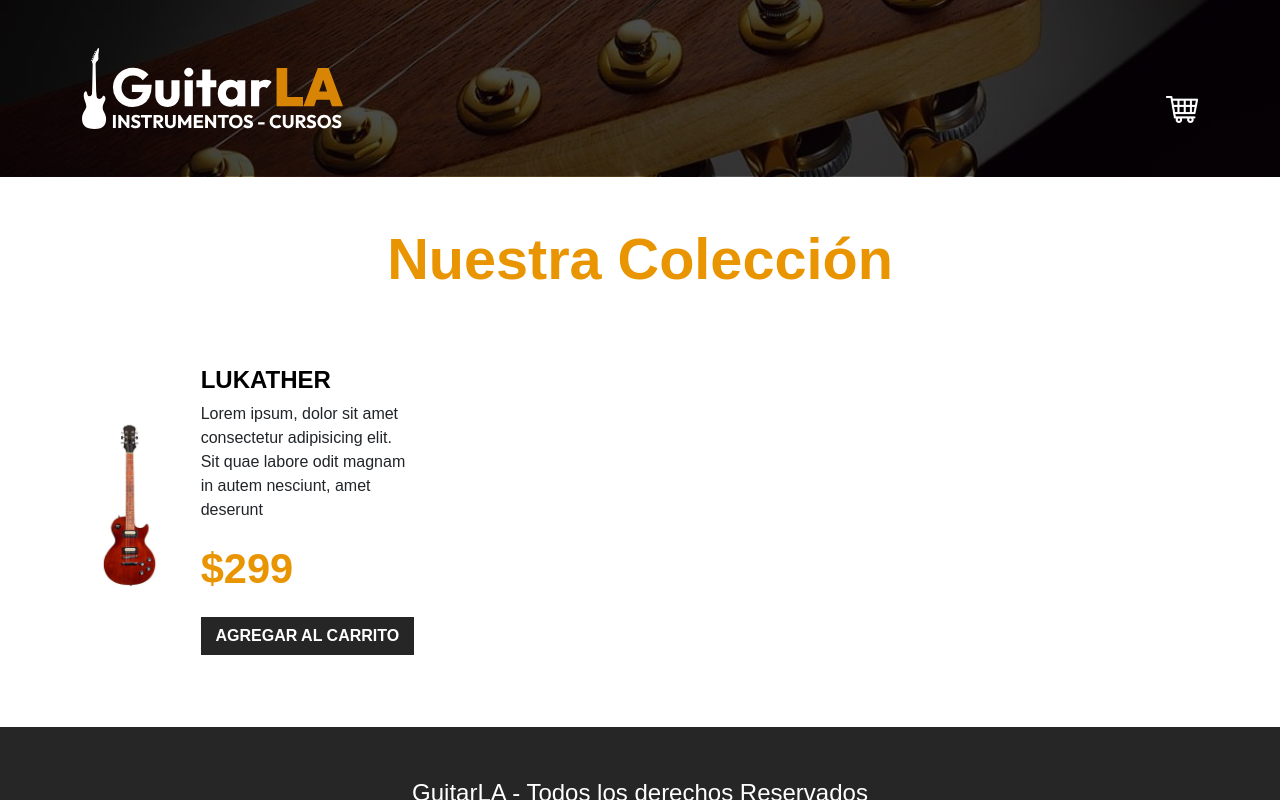
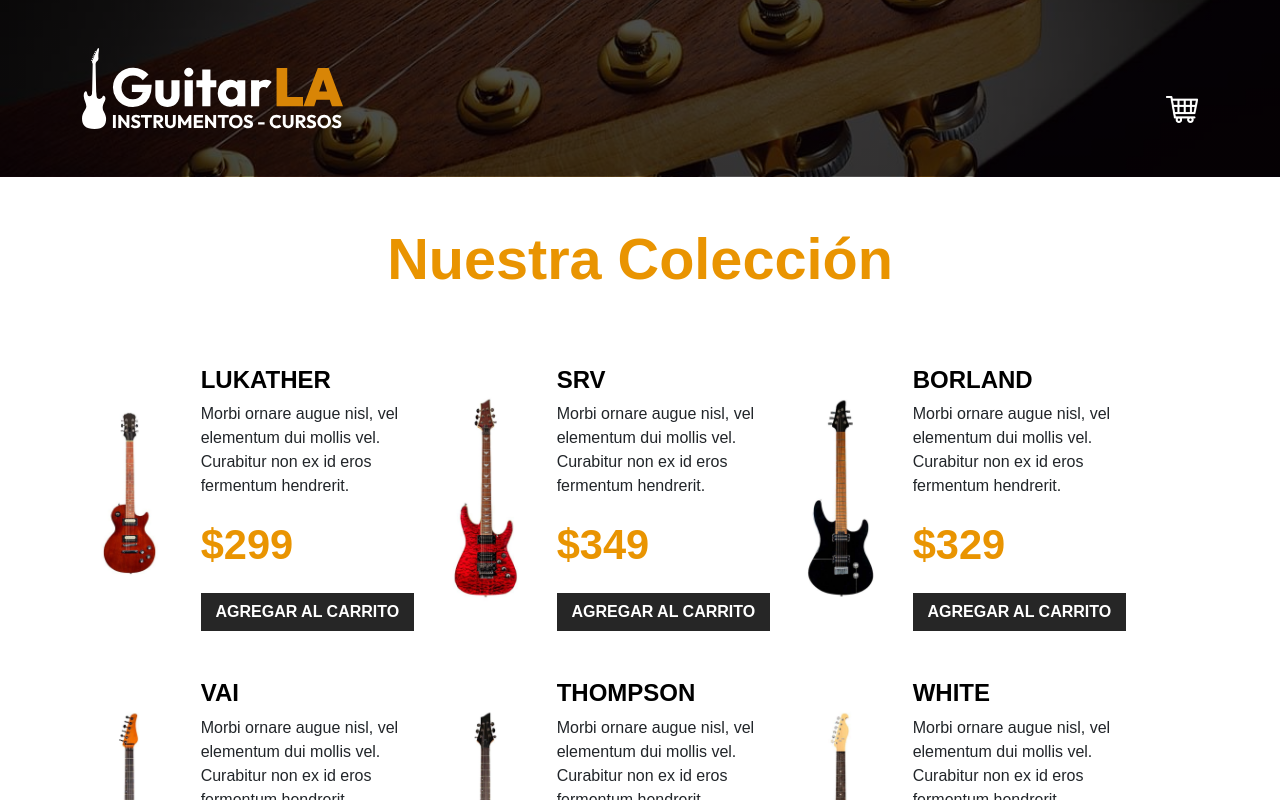
Before and after one commit to jrobertoq/guitarla, a React app: page / in a window 1280 px wide. Shown: the top 800 px of the page. Built offline with nearby package versions, Linux system fonts and the light colour scheme; the HTML template or start-up script is replaced by a standard one.

Commit message:
Actualizar componente Guitar para recibir props y mostrar detalles de guitarras

```diff
--- a/src/App.jsx
+++ b/src/App.jsx
@@ -16,7 +16,12 @@
         <h2 className="text-center">Nuestra Colección</h2>
 
         <div className="row mt-5">
-          <Guitar />
+            {data.map((guitar) => (
+              <Guitar
+                key={guitar.id}
+                guitar={guitar} />
+            ))}
+
         </div>
     </main>
 
--- a/src/components/Guitar.jsx
+++ b/src/components/Guitar.jsx
@@ -1,13 +1,16 @@
-export default function Guitar() {
+export default function Guitar({guitar}) {
+
+  const { id, name, description, price, image } = guitar;
+
   return (
     <div className="col-md-6 col-lg-4 my-4 row align-items-center">
         <div className="col-4">
-            <img className="img-fluid" src="./public/img/guitarra_01.jpg" alt="imagen guitarra" />
+            <img className="img-fluid" src={`/img/${image}.jpg`} alt={name} />
         </div>
         <div className="col-8">
-            <h3 className="text-black fs-4 fw-bold text-uppercase">Lukather</h3>
-            <p>Lorem ipsum, dolor sit amet consectetur adipisicing elit. Sit quae labore odit magnam in autem nesciunt, amet deserunt</p>
-            <p className="fw-black text-primary fs-3">$299</p>
+            <h3 className="text-black fs-4 fw-bold text-uppercase">{name}</h3>
+            <p>{description}</p>
+            <p className="fw-black text-primary fs-3">${price}</p>
             <button
                 type="button"
                 className="btn btn-dark w-100"
```
